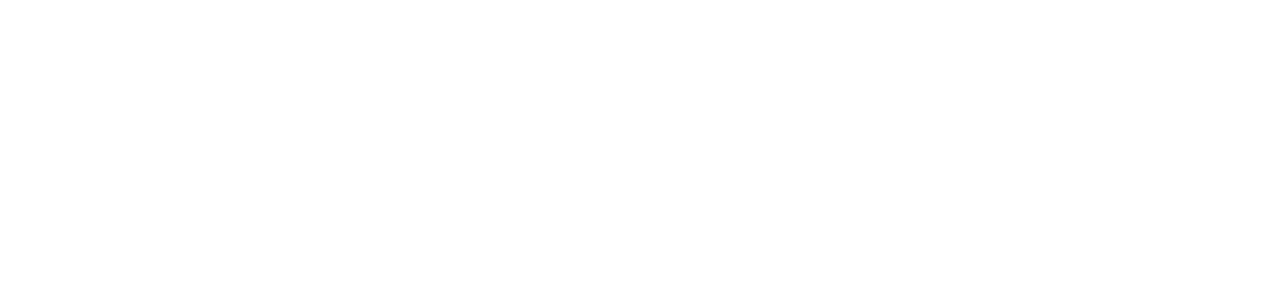
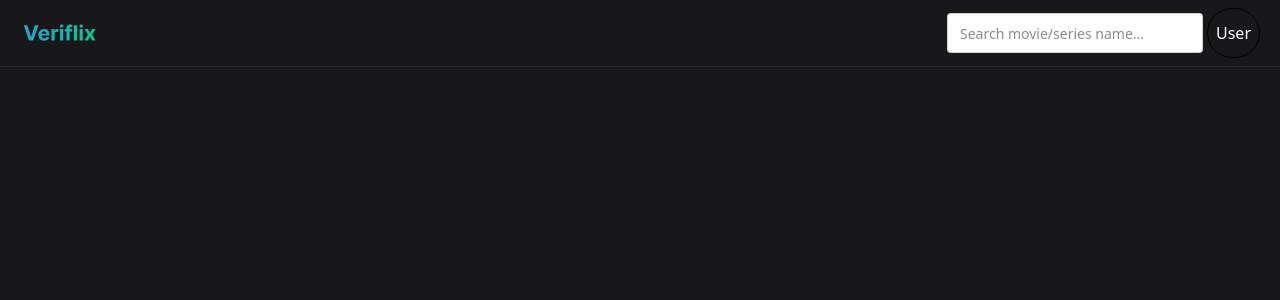
Before and after one commit to CruzFM/cruz-verifarma-challenge, a Nuxt app: page / in a window 1280 px wide. Before the commit this address had no page. Shown: the top 300 px of the page. Built offline with nearby package versions, Linux system fonts and the light colour scheme.

Commit message:
F-335: feat: Header component and Layout implemented. Debounce function in composable set, placeholder for user button set.

```diff
--- a/app/app.vue
+++ b/app/app.vue
@@ -10,5 +10,8 @@
 </script>
 
 <template>
-  <NuxtPage />
+  <NuxtLayout>
+    <NuxtPage />
+
+  </NuxtLayout>
 </template>
--- /dev/null
+++ b/app/components/Footer.vue
@@ -0,0 +1,6 @@
+<script setup lang="ts">
+</script>
+
+<template>
+    <div>Footer</div>
+</template>
--- /dev/null
+++ b/app/components/Header.vue
@@ -0,0 +1,50 @@
+<script setup lang="ts">
+const searchQuery = ref("");
+
+function onSearch() {
+  const query = searchQuery.value.trim();
+  if (query === "") {
+    navigateTo("/home");
+    return;
+  }
+  if (query !== "") {
+    navigateTo(`/search/${encodeURIComponent(searchQuery.value.trim())}`);
+  }
+}
+
+const { debouncedFn: debouncedOnSearch } = useDebounce(onSearch, 500);
+</script>
+
+<template>
+  <header class="flex w-full py-2 px-5 items-center border-b border-[#2A2A2A]">
+    <NuxtLink to="/home" aria-label="Go to homepage">
+      <img
+        src="~/assets/images/veriflix-logo.svg"
+        alt="Veriflix Logo"
+        width="80"
+      />
+    </NuxtLink>
+
+    <div class="flex items-center gap-1 ml-auto">
+
+      <div class="relative">
+        <label for="search-input" class="sr-only">
+            Search movies and series
+        </label>
+        <input
+          type="text"
+          class="input text-sm w-48 md:w-64"
+          name="search-input"
+          placeholder="Search movie/series name..."
+          v-model="searchQuery"
+          @input="debouncedOnSearch"
+        />
+      </div>
+
+      <!-- This is just a placeholder, if I have time for creating an API, i'll implement it, otherwise it'll be deleted. -->
+      <div class="rounded-full border border-black p-2 py-3 text-white">
+        User
+      </div>
+    </div>
+  </header>
+</template>
--- /dev/null
+++ b/app/composables/useDebounce.ts
@@ -0,0 +1,23 @@
+//Since this may be a commonly used utility, I'm placing it in a composable.
+export function useDebounce<T extends (...args: any[]) => void> (fn: T, delay: number) {
+  let timer: ReturnType<typeof setTimeout>
+
+  //Basic debounce function: clears the timer on each call, and sets a new one.
+  const debouncedFn = (...args: Parameters<T>) => {
+    clearTimeout(timer)
+    timer = setTimeout(() => fn(...args), delay)
+  }
+
+  //cancels the debounce, clearing the timer.
+  const cancel = () => {
+    clearTimeout(timer)
+  }
+
+  //immediately invokes the debounced function, clearing the timer.
+  const flush =(...args: Parameters<T>) => {
+    clearTimeout(timer)
+    fn(...args)
+  }
+
+  return { debouncedFn, cancel, flush }
+}
--- /dev/null
+++ b/app/layouts/default.vue
@@ -0,0 +1,9 @@
+<script setup lang="ts"></script>
+
+<template>
+    <div class="bg-base-content min-h-dvh">
+        <Header/>
+        <slot />
+        <Footer/>
+    </div>
+</template>
--- a/app/pages/login.vue
+++ b/app/pages/login.vue
@@ -1,5 +1,8 @@
 <script lang="ts">
+    definePageMeta({
+    layout: false
+    })
 </script>
 <template>
-    <div>I'm the friggin login</div>
+    <div>I'm the login</div>
 </template>
```
Also changed, not shown: app/assets/images/veriflix-logo.svg (added).
